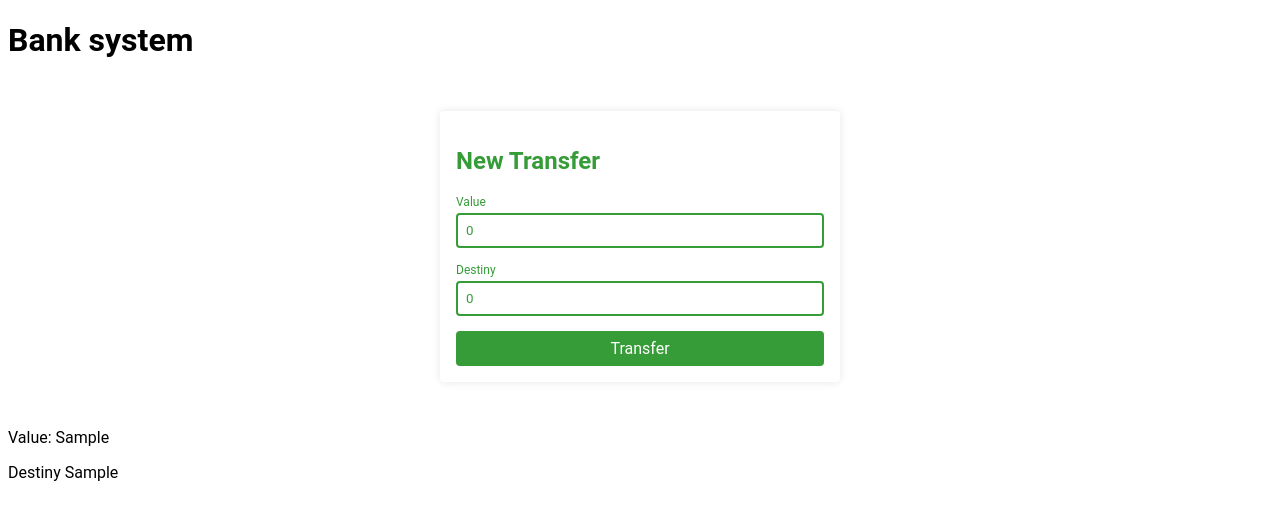
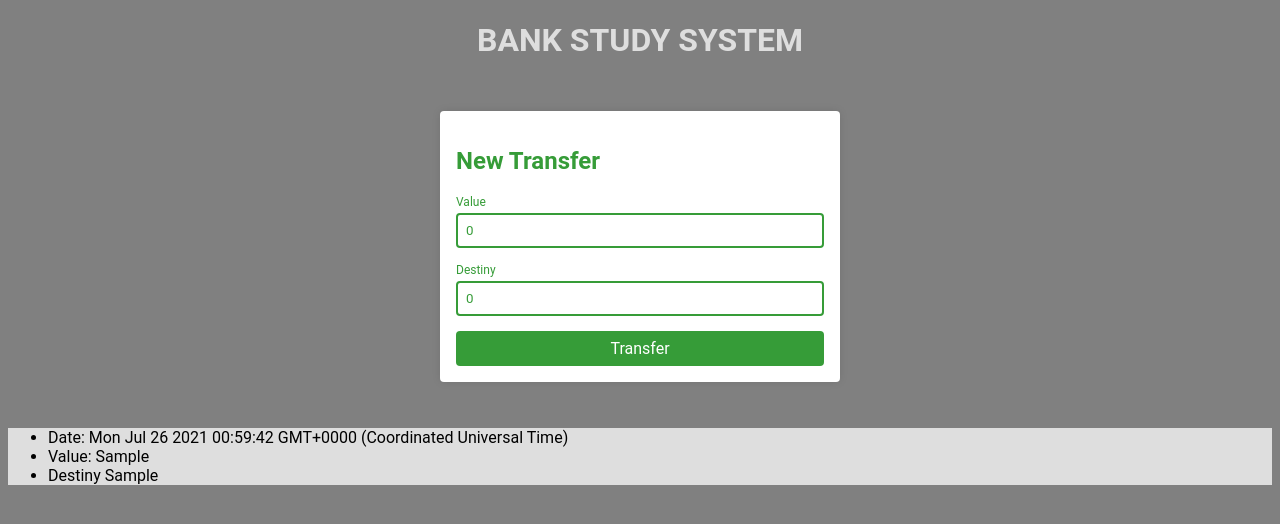
Before and after one commit to PhilipRamkeerat/bank-project, an Angular app: page / in a window 1280 px wide. Both pictures are taken after typing "Sample", "Sample" into the empty fields and a click on the button "Transfer". Shown: the top 524 px of the page. Built offline with nearby package versions, Linux system fonts and the light colour scheme.

Commit message:
Adjust bank system styles and extract list

```diff
--- a/src/app/app.component.html
+++ b/src/app/app.component.html
@@ -1,6 +1,5 @@
-<h1>
-  Bank system
+<h1 class="bank-title">
+  BANK STUDY SYSTEM
 </h1>
 <app-new-transfer (transferEvent)="transfer($event)"></app-new-transfer>
-<p>Value: {{transferObj?.value }}</p>
-<p>Destiny {{transferObj?.destiny}}</p>
+<app-extract [transferObj]="transferences"></app-extract>
--- a/src/app/app.component.scss
+++ b/src/app/app.component.scss
@@ -0,0 +1,8 @@
+.bank-title {
+  color: var(--light-grey);
+  text-align: center;
+}
+
+.body {
+  background-color:grey;
+}
--- a/src/app/app.component.ts
+++ b/src/app/app.component.ts
@@ -7,10 +7,11 @@ import { Component } from '@angular/core';
 })
 export class AppComponent {
   title = 'bank-project';
-  transferObj: any;
+  transferences: any[] = [];
 
   public transfer($event): any {
     console.log($event);
-    this.transferObj = $event;
+    const transfer = {...$event, date: new Date()};
+    this.transferences.push(transfer);
   }
 }
--- a/src/app/app.module.ts
+++ b/src/app/app.module.ts
@@ -4,11 +4,13 @@ import { CUSTOM_ELEMENTS_SCHEMA, NgModule } from '@angular/core';
 
 import { AppComponent } from './app.component';
 import { FormsModule } from '@angular/forms';
+import { ExtractComponent } from './extract/extract.component';
 
 @NgModule({
   declarations: [
     AppComponent,
-    NewTransferComponent
+    NewTransferComponent,
+    ExtractComponent
   ],
   imports: [
     BrowserModule,
--- /dev/null
+++ b/src/app/extract/extract.component.html
@@ -0,0 +1,7 @@
+<div class="container-extract">
+  <ul *ngFor="let transfer of transferObj ">
+    <li>Date: {{transfer?.date }}</li>
+    <li>Value: {{transfer?.value }}</li>
+    <li>Destiny {{transfer?.destiny}}</li>
+  </ul>
+</div>
--- /dev/null
+++ b/src/app/extract/extract.component.scss
@@ -0,0 +1,3 @@
+.container-extract{
+  background-color: var(--light-grey);
+}
--- /dev/null
+++ b/src/app/extract/extract.component.ts
@@ -0,0 +1,15 @@
+import { Component, Input, OnInit } from '@angular/core';
+
+@Component({
+  selector: 'app-extract',
+  templateUrl: './extract.component.html',
+  styleUrls: ['./extract.component.scss']
+})
+export class ExtractComponent implements OnInit {
+  @Input() transferObj: any[]; // Get values from parent
+  constructor() { }
+
+  ngOnInit(): void {
+  }
+
+}
--- a/src/styles.scss
+++ b/src/styles.scss
@@ -4,8 +4,8 @@
   --primary: #369c38;
   --secondary: #132A13;
   --padding: 15px;
-  --cinza : #405040;
-  --cinza-claro: #dedede;
+  --grey : #405040;
+  --light-grey: #dedede;
 }
 
 * {
@@ -17,3 +17,7 @@
   padding: 30px;
   margin: 0 auto;
 }
+
+body {
+  background-color: grey;
+}
```
Also changed, not shown: 1 other file (tests, documents, lock files or other folders).
